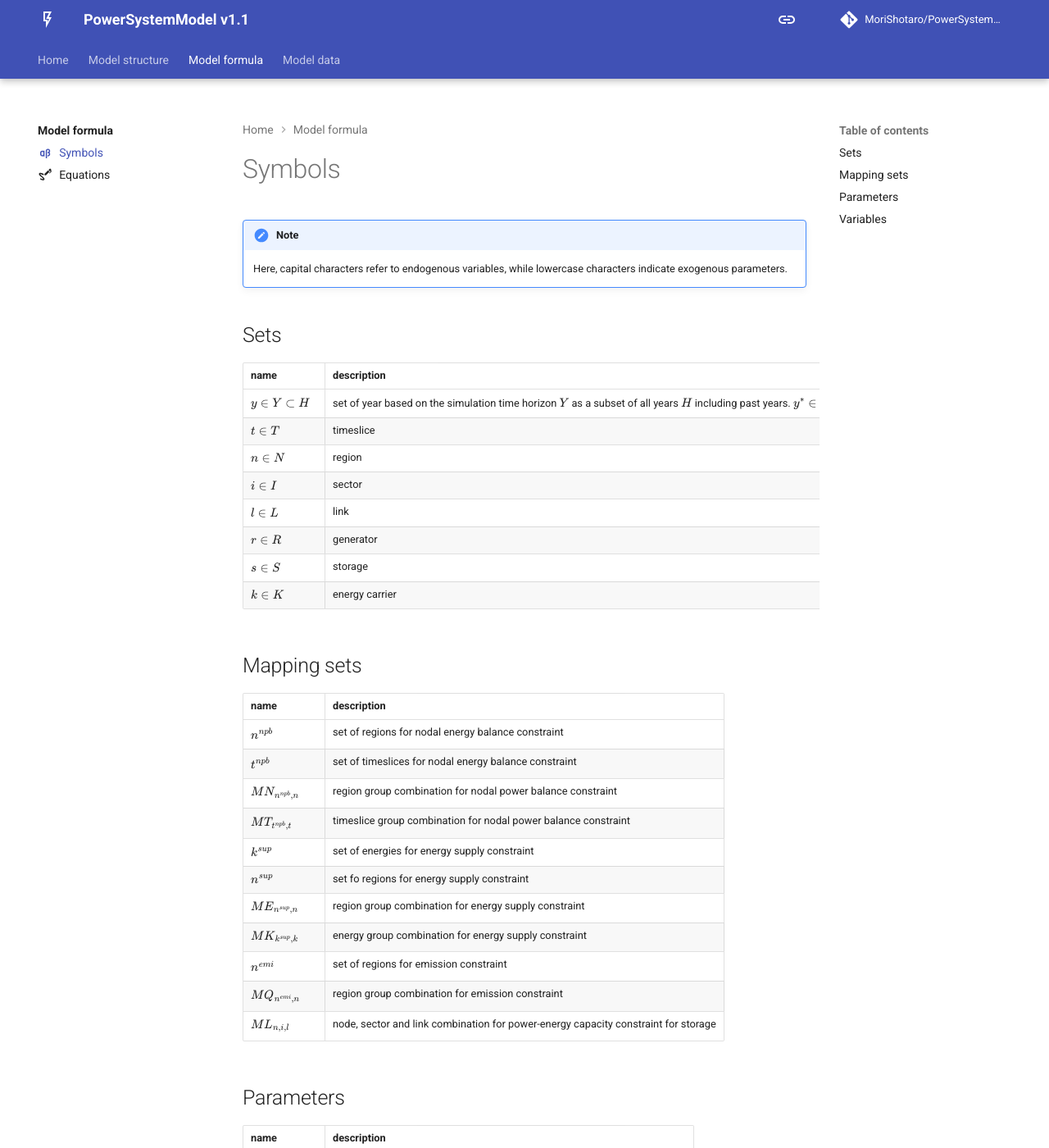
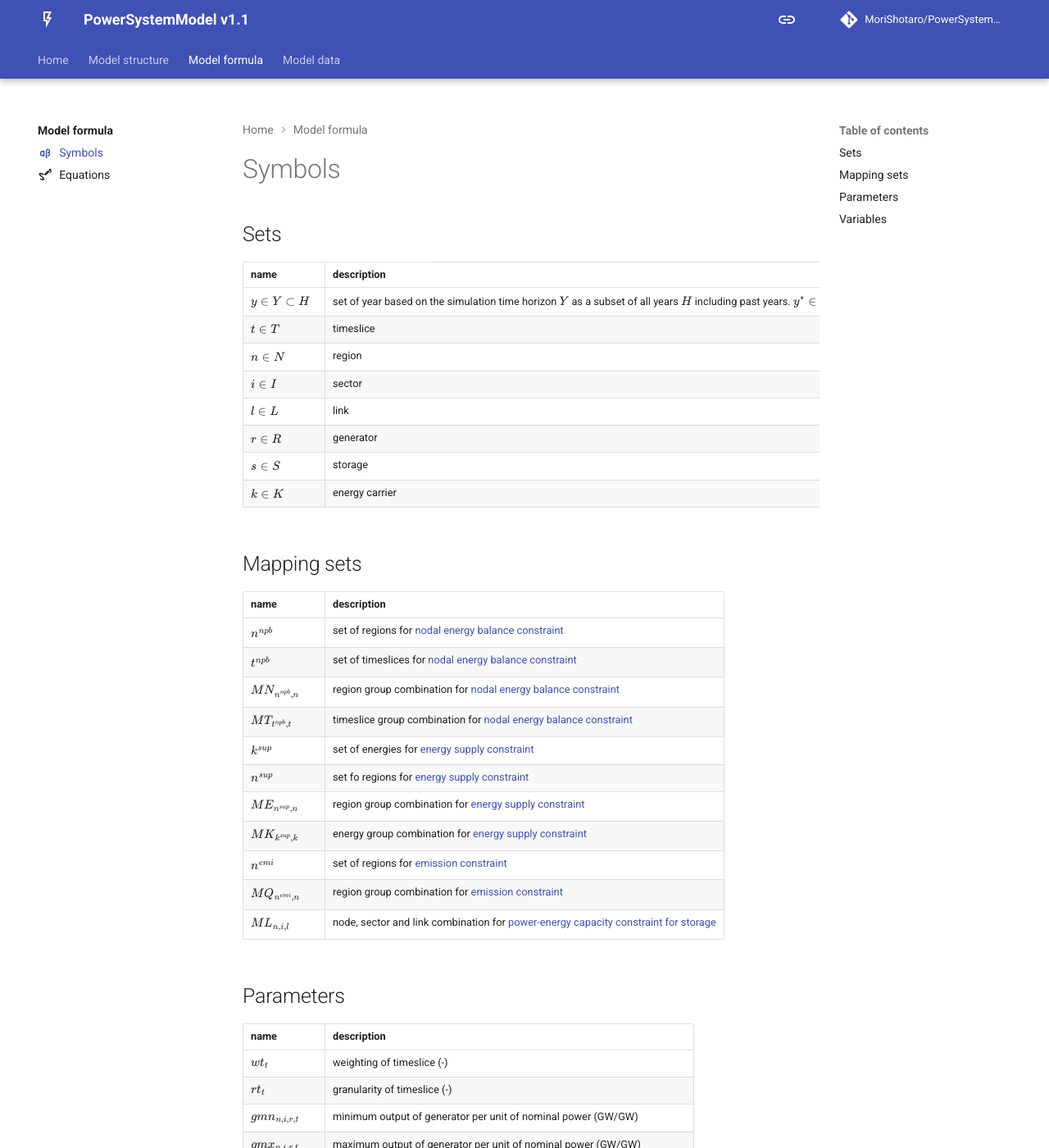
Before and after one commit to MoriShotaro/PowerSystemModel-doc, an MkDocs documentation site: the page built from docs/formula/symbol.md, in a window 1280 px wide and 1400 px high. Shown: the whole window at 82% size. Built offline with MkDocs 1.6.1 and Material for MkDocs 9.7.7, drawn with Linux system fonts in a browser that asks for light colours; comment, search, counter and statistics services are not loaded.

Commit message:
minor corrections

```diff
--- a/docs/formula/symbol.md
+++ b/docs/formula/symbol.md
@@ -3,9 +3,6 @@ icon: material/alphabet-greek
 ---
 
 # Symbols
-
-!!! note
-    Here, capital characters refer to endogenous variables, while lowercase characters indicate exogenous parameters.
 
 ## Sets
 
@@ -24,17 +21,17 @@ icon: material/alphabet-greek
 
 |name|description|
 |---|---|
-|$n^{npb}$|set of regions for nodal energy balance constraint|
-|$t^{npb}$|set of timeslices for nodal energy balance constraint|
-|$MN_{n^{npb},n}$|region group combination for nodal power balance constraint|
-|$MT_{t^{npb},t}$|timeslice group combination for nodal power balance constraint|
-|$k^{sup}$|set of energies for energy supply constraint|
-|$n^{sup}$|set fo regions for energy supply constraint|
-|$ME_{n^{sup},n}$|region group combination for energy supply constraint|
-|$MK_{k^{sup},k}$|energy group combination for energy supply constraint|
-|$n^{emi}$|set of regions for emission constraint|
-|$MQ_{n^{emi},n}$|region group combination for emission constraint|
-|$ML_{n,i,l}$|node, sector and link combination for power-energy capacity constraint for storage|
+|$n^{npb}$|set of regions for [nodal energy balance constraint](../equation/#nodal-energy-balance)|
+|$t^{npb}$|set of timeslices for [nodal energy balance constraint](../equation/#nodal-energy-balance)|
+|$MN_{n^{npb},n}$|region group combination for [nodal energy balance constraint](../equation/#nodal-energy-balance)|
+|$MT_{t^{npb},t}$|timeslice group combination for [nodal energy balance constraint](../equation/#nodal-energy-balance)|
+|$k^{sup}$|set of energies for [energy supply constraint](../equation/#energy-supply)|
+|$n^{sup}$|set fo regions for [energy supply constraint](../equation/#energy-supply)|
+|$ME_{n^{sup},n}$|region group combination for [energy supply constraint](../equation/#energy-supply)|
+|$MK_{k^{sup},k}$|energy group combination for [energy supply constraint](../equation/#energy-supply)|
+|$n^{emi}$|set of regions for [emission constraint](../equation/#CO2-emission)|
+|$MQ_{n^{emi},n}$|region group combination for [emission constraint](../equation/#CO2-emission)|
+|$ML_{n,i,l}$|node, sector and link combination for [power-energy capacity constraint for storage](../equaion/#power-energy-capacity-of-storage)|
 <!--
 |$FL_IR\in n, i, r$|sector-generator flag|
 |$FL_IS\in n, i, s$|sector-storage flag|
```
Also changed, not shown: docs/formula/equation.md (+1 -1 lines), 1 other file.
